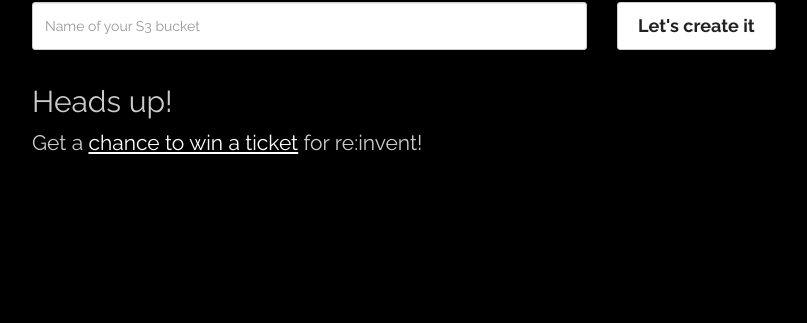
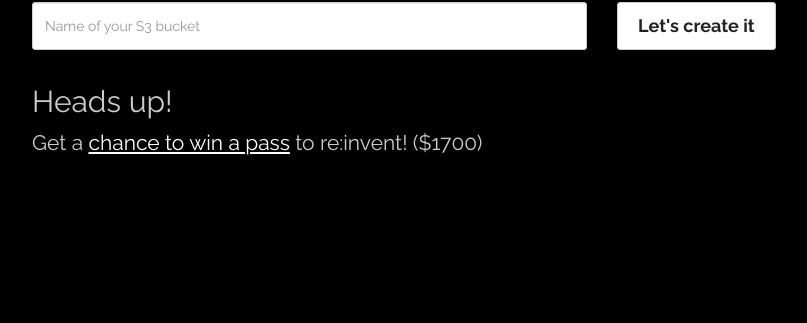
Before and after one commit to keinu/keinu, a Jekyll site: the page built from devone.html, in a window 1280 px wide. Shown: the part 202-525 px from the top of the page, without its empty margins (38-845 px from the left). Built offline with Jekyll 4.4.1, drawn with Linux system fonts in a browser that asks for light colours; nearby versions of some CDN libraries.

Commit message:
Wording modified

```diff
--- a/devone.html
+++ b/devone.html
@@ -104,7 +104,7 @@ class: home
     		</h2>
 
     		<p class="lead">
-    			Get a <a target="_blank" href="https://get.cloudconformity.com/devone19">chance to win a ticket</a> for re:invent!
+    			Get a <a target="_blank" href="https://get.cloudconformity.com/devone19">chance to win a pass</a> to re:invent! ($1700)
     		</p>
 
     	</div>
```
